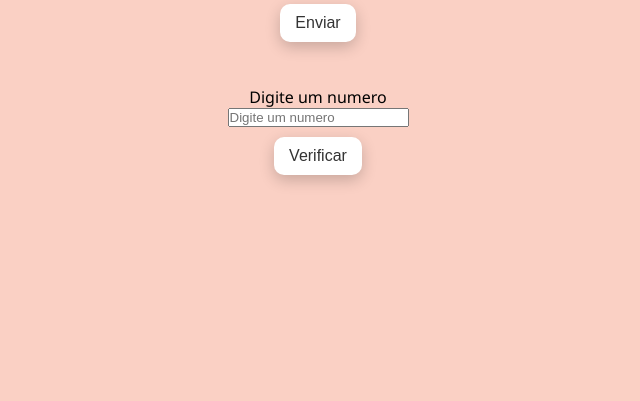
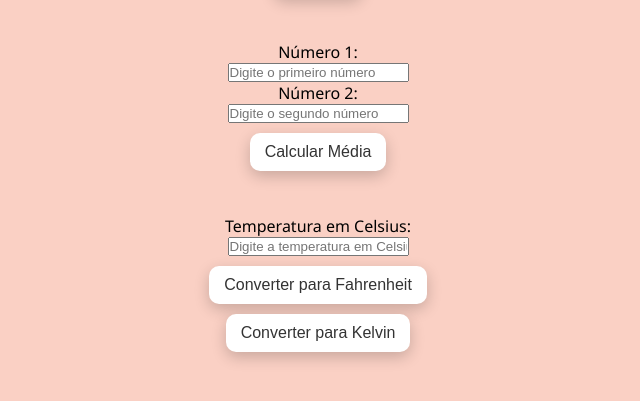
Before and after one commit to EmanuelSSilva/UC5, an Electron app: page Proj.Descktop/index.html in a window 800 px wide. Shown: the part 347-748 px from the top of the page, without its empty margins (82-722 px from the left). Drawn offline with Linux system fonts and the light colour scheme.

Commit message:
:feat: Desktop

```diff
--- a/Proj.Descktop/index.html
+++ b/Proj.Descktop/index.html
@@ -6,35 +6,7 @@
     <title>Minha primeira aplicação</title>
     <!-- <link rel="stylesheet" href="style.css"> -->
      <style>
-        /* body {
-            font-family: Arial, sans-serif;
-            margin: 20px;
-            background-color: #f0f0f0;
-        }
-        h1 {
-            color: #333;
-        }
-        label {
-            font-weight: bold;
-            border-radius: 10px;
-        }
-        input {
-            padding: 5px;
-            margin-top: 10px;
-            border-radius: 5px;
-        }
-        button {
-            padding: 10px 15px;
-            background-color: #007BFF;
-            color: white;
-            border: 20px;;
-            border-radius: 5px;
-            cursor: pointer;
-        }
-        button:hover {
-            background-color: #0056b3;
-        } */
-             /* Reset básico */
+
     * {
       margin: 0;
       padding: 0;
@@ -92,16 +64,36 @@
      </style>
 </head>
 <body>
-    <h1>Hellto Word Electron!!! </h1>
+  <h1>Hellto Word Electron!!! </h1>
 
     <label for="nome"> Nome: </label>
     <input type="text" id="nome" name="nome" placeholder="Digite seu nome">
     <button id="btnEnviar" onclick="pegarNome()"> Enviar </button>
     <br><br>
+
+
+
+
     <label for="numero">Digite um numero</label>
     <input type="texto" id="numero" name="numero" placeholder="Digite um numero">
     <button id="Btnumero" onclick="VerificarNumero()" >Verificar</button>
     <br><br>
+
+
+    <label for="num1">Número 1:</label>
+    <input type="text" id="num1" name="num1" placeholder="Digite o primeiro número">
+    <label for="num2">Número 2:</label>
+    <input type="text" id="num2" name="num2" placeholder="Digite o segundo número">
+    <button id="btnCalcular" onclick="calcularmedia()">Calcular Média</button>
+    <br><br>
+
+    <label for="celParFahr">Temperatura em Celsius:</label>
+    <input type="text" id="celParFahr" name="celParFahr" placeholder="Digite a temperatura em Celsius">
+    <button id="btnConverterFahr" onclick="alert(celsiusToFahrenheit(parseFloat(document.getElementById('celParFahr').value)) + '°F')">Converter para Fahrenheit</button>
+    <button id="btnConverterKelvin" onclick="alert(celsiusToKelvin(parseFloat(document.getElementById('celParFahr').value)) + 'K')">Converter para Kelvin</button>
+    <br><br>
+
+
     <p id="texto"></p>
     <script>
         function pegarNome() {
@@ -113,8 +105,7 @@
 
         }
         function VerificarNumero() {
-            // const numeroInput = document.getElementById('numero')
-            const numero = Number(document.getElementById('numero').value)
+             const numero = Number(document.getElementById('numero').value)
             if (isNaN(numero)) {
                 alert('Por favor, digite um número válido.');
             } else if (numero >=0) {
@@ -123,7 +114,20 @@
                 alert('O número ' + numero + ' é negativo.');
             }
         }
-
+        function calcularmedia() {
+            const num1 = parseFloat(document.getElementById('num1').value) * 0.40
+            const num2 = parseFloat(document.getElementById('num2').value) * 0.60
+            if (isNaN(num1) || isNaN(num2)) {
+            }
+            const media = (num1 + num2) / 2;
+            alert('A média entre ' + num1 + ' e ' + num2 + ' é ' + media + '.');
+        }
+        function celsiusToFahrenheit(celsius) {
+            return (celsius * 9/5) + 32;
+        }
+        function celsiusToKelvin(celsius) {
+            return celsius + 273.15;
+        }
     </script>
     <a href="main.js"></a>
 
```
